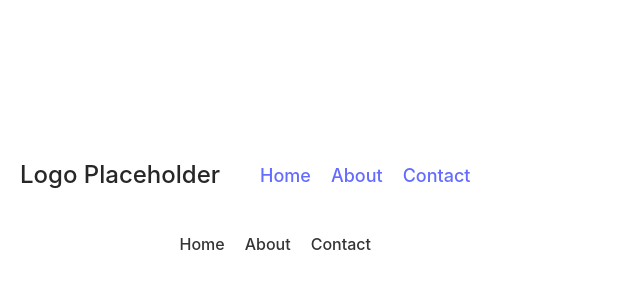
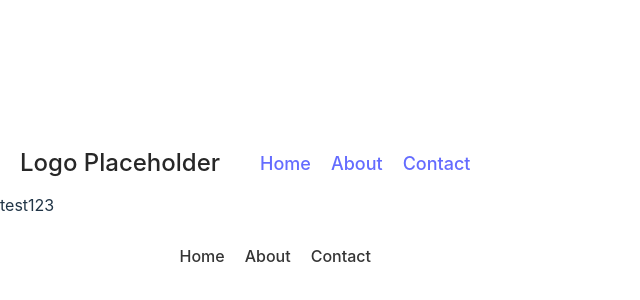
Before and after one commit to Sam-T-G/Travel-App, a React (Vite) app: page /about in a window 1280 px wide. Shown: the part 186-486 px from the top of the page, without its empty margins (0-640 px from the left). Built offline with nearby package versions, Linux system fonts and the light colour scheme.

Commit message:
Fixed Links in both top nav and footer

```diff
--- a/src/App.tsx
+++ b/src/App.tsx
@@ -14,8 +14,8 @@ const App: React.FC = () => {
           <Route
             path="/"
             element={<Home title="Travel App" subtitle="subtitle goes here" />}
-          ></Route>
-          <Route path="/about" element={<About />}></Route>
+          />
+          <Route path="/about" element={<About textbox="test123" />} />
         </Routes>
         <Footer />
       </div>
--- a/src/components/About.tsx
+++ b/src/components/About.tsx
@@ -1,8 +1,16 @@
 import React from "react";
 import "./About.css";
 
-const About: React.FC = () => {
-  return <div className="about-container"></div>;
+interface AboutProps {
+  textbox: string;
+}
+
+const About: React.FC<AboutProps> = ({ textbox }) => {
+  return (
+    <div className="about-container">
+      <div className="about-content">{textbox}</div>
+    </div>
+  );
 };
 
 export default About;
--- a/src/components/Footer.tsx
+++ b/src/components/Footer.tsx
@@ -12,12 +12,12 @@ const Footer: React.FC = () => {
           </Link>
         </li>
         <li className="footer-button">
-          <Link to="/" className="footer-link">
+          <Link to="/about" className="footer-link">
             About
           </Link>
         </li>
         <li className="footer-button">
-          <Link to="/" className="footer-link">
+          <Link to="/contact" className="footer-link">
             Contact
           </Link>
         </li>
--- a/src/components/Navbar.tsx
+++ b/src/components/Navbar.tsx
@@ -15,12 +15,12 @@ const Navbar: React.FC = () => {
           </Link>
         </li>
         <li className="navbar-button">
-          <Link to="/" className="navbar-link">
+          <Link to="/about" className="navbar-link">
             About
           </Link>
         </li>
         <li className="navbar-button">
-          <Link to="/" className="navbar-link">
+          <Link to="/contact" className="navbar-link">
             Contact
           </Link>
         </li>
```
